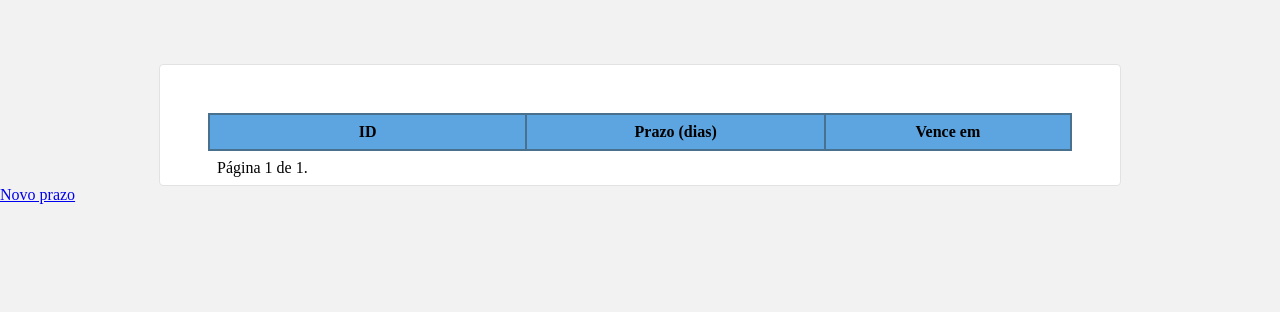
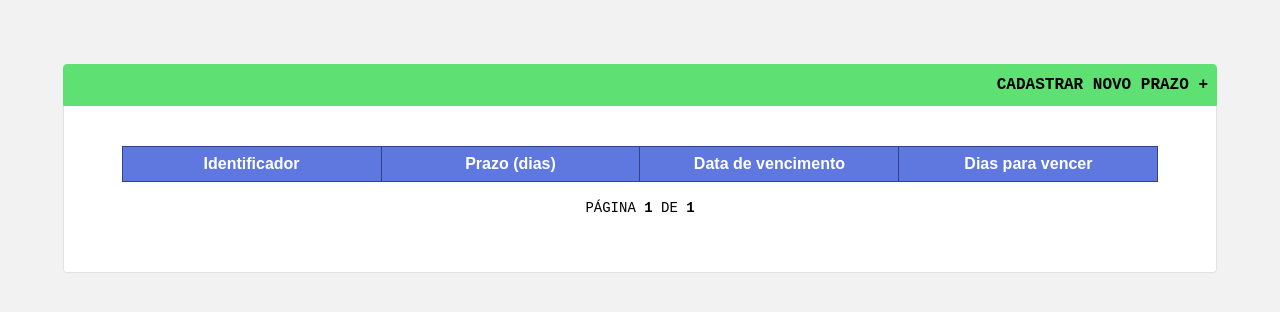
Before and after one commit to JoPedro/lista-de-prazos, a Django app: page / in a window 1280 px wide. Shown: the top 312 px of the page. Run offline with Django 5.2, Linux system fonts and the light colour scheme; data that the repository does not hold is empty.

Commit message:
wip: página inicial completa

```diff
--- a/src/app_lista_prazos/models.py
+++ b/src/app_lista_prazos/models.py
@@ -5,7 +5,7 @@ from django.utils import timezone
 
 # Create your models here.
 class Prazo(models.Model):
-    id = models.CharField(max_length=255, primary_key=True)
+    identificador = models.CharField(max_length=255, primary_key=True)
     prazo_em_dias = models.PositiveSmallIntegerField(default=0)
     data_de_vencimento = models.DateTimeField(default=timezone.now)
 
@@ -14,4 +14,4 @@ class Prazo(models.Model):
         return (self.data_de_vencimento - timezone.now()).days + 1
 
     def __str__(self):
-        return f"{self.id} - {self.prazo_em_dias} dias | Vence em {self.data_de_vencimento.strftime(f'%d/%m/%Y')} ({self.dias_para_vencer} dias)"
+        return f"{self.identificador} - {self.prazo_em_dias} dias | Vence em {self.data_de_vencimento.strftime(f'%d/%m/%Y')} ({self.dias_para_vencer} dias)"
--- a/src/app_lista_prazos/static/app_lista_prazos/style.css
+++ b/src/app_lista_prazos/static/app_lista_prazos/style.css
@@ -6,32 +6,95 @@ body {
 
 body {
   background: #f2f2f2;
+  font-family: Arial, Helvetica, sans-serif;
 }
 
 main {
-  background: #fff;
-  border: 1px solid #e2e2e2;
-  border-radius: 4px;
-  width: 75%;
-  margin: 64px auto 0 auto;
+  background: white;
+  border-left: 1px solid #e2e2e2;
+  border-right: 1px solid #e2e2e2;
+  border-bottom: 1px solid #e2e2e2;
+  border-bottom-right-radius: 4px;
+  border-bottom-left-radius: 4px;
+  width: 90%;
+  margin: auto;
+  padding: 40px 0;
 }
 
 table {
   border-collapse: collapse;
   width: 90%;
-  margin: 5% auto 0 auto;
+  margin: auto;
+
+  & tr:nth-child(even) {
+    background-color: #f2f2f2;
+  }
 
   & td,
   th {
     padding: 8px;
+    width: 25%;
   }
 
   & thead th {
-    background: #5da5e0;
-    border: 2px solid #4a708f;
+    background: #5e78e0;
+    border: 1px solid #31438f;
+    color: white;
   }
 
   & tbody td {
-    border: 2px solid #cccccc;
+    border: 1px solid #cccccc;
+  }
+
+  & tfoot td {
+    text-align: center;
+    padding: 16px 0;
+  }
+
+  & tfoot a {
+    padding: 8px 16px;
+    margin: 0 2px;
+    color: white;
+    font-weight: bold;
+    background: #267a34;
+    text-decoration: none;
+    border-radius: 4px;
+  }
+
+  & tfoot a:hover {
+    background: #1e4b25;
+    transition: 0.2s;
   }
 }
+
+.tab {
+  background: #5ee073;
+  border: 1px solid #5ee073;
+  height: 40px;
+  width: 90%;
+  border-top-right-radius: 4px;
+  border-top-left-radius: 4px;
+  margin: 64px auto 0 auto;
+  display: flex;
+  justify-content: right;
+  align-items: center;
+
+  & a {
+    text-decoration: none;
+    color: black;
+    font-weight: bold;
+    font-family: "Courier New", Courier, monospace;
+    font-size: 16px;
+    margin-right: 8px;
+  }
+
+  & a:hover {
+    text-decoration: underline;
+  }
+}
+
+.current {
+  font-family: "Courier New", Courier, monospace;
+  font-size: 14px;
+  margin: 0 4px;
+}
--- a/src/app_lista_prazos/templates/app_lista_prazos/prazo_list.html
+++ b/src/app_lista_prazos/templates/app_lista_prazos/prazo_list.html
@@ -11,43 +11,47 @@
 </head>
 
 <body>
+  <div class="tab">
+    <a href="/adicionar">CADASTRAR NOVO PRAZO +</a>
+  </div>
   <main>
     <section>
       <table>
         <thead>
           <tr>
-            <th>ID</th>
+            <th>Identificador</th>
             <th>Prazo (dias)</th>
-            <th>Vence em</th>
+            <th>Data de vencimento</th>
+            <th>Dias para vencer</th>
           </tr>
         </thead>
         <tbody>
           {% for prazo_obj in page_obj %}
           <tr>
             <td>
-              {{ prazo_obj.id }}
+              {{ prazo_obj.identificador }}
             </td>
             <td>
               {{ prazo_obj.prazo_em_dias }}
             </td>
             <td>
-              {{ prazo_obj.data_de_vencimento | date:"d/m/Y" }} ({{ prazo_obj.dias_para_vencer }} dias)
+              {{ prazo_obj.data_de_vencimento | date:"d/m/Y" }}
+            </td>
+            <td>
+              <b>{{ prazo_obj.dias_para_vencer }} dias</b>
             </td>
           </tr>
           {% endfor %}
         </tbody>
         <tfoot>
           <tr>
-            <td>
+            <td colspan="4">
               {% if page_obj.has_previous %}
               <a href="?page=1">&laquo;</a>
               <a href="?page={{ page_obj.previous_page_number }}">&lt;</a>
               {% endif %}
-
-              <span class="current">
-                Página {{ page_obj.number }} de {{ page_obj.paginator.num_pages }}.
-              </span>
-
+              <span class="current">PÁGINA <b>{{ page_obj.number }}</b> DE
+                <b>{{ page_obj.paginator.num_pages }}</b></span>
               {% if page_obj.has_next %}
               <a href="?page={{ page_obj.next_page_number }}">&gt;</a>
               <a href="?page={{ page_obj.paginator.num_pages }}">&raquo;</a>
@@ -59,7 +63,6 @@
     </section>
   </main>
 
-  <a href="/adicionar">Novo prazo</a>
 </body>
 
 </html>
--- a/src/app_lista_prazos/views.py
+++ b/src/app_lista_prazos/views.py
@@ -13,7 +13,7 @@ def index(request):
 
 def form_adicionar(request):
     if request.method == "POST":
-        id = request.POST.get("id")
+        id = request.POST.get("identificador")
         prazo_em_dias = int(request.POST.get("prazo_em_dias"))
 
         data_de_vencimento = request.POST.get(
@@ -41,4 +41,4 @@ class PrazoListView(ListView):
     model = Prazo
     paginate_by = 10
 
-    ordering = ["id"]
+    ordering = ["data_de_vencimento"]
```
Also changed, not shown: src/app_lista_prazos/migrations/0007_rename_id_prazo_identificador.py (added).
